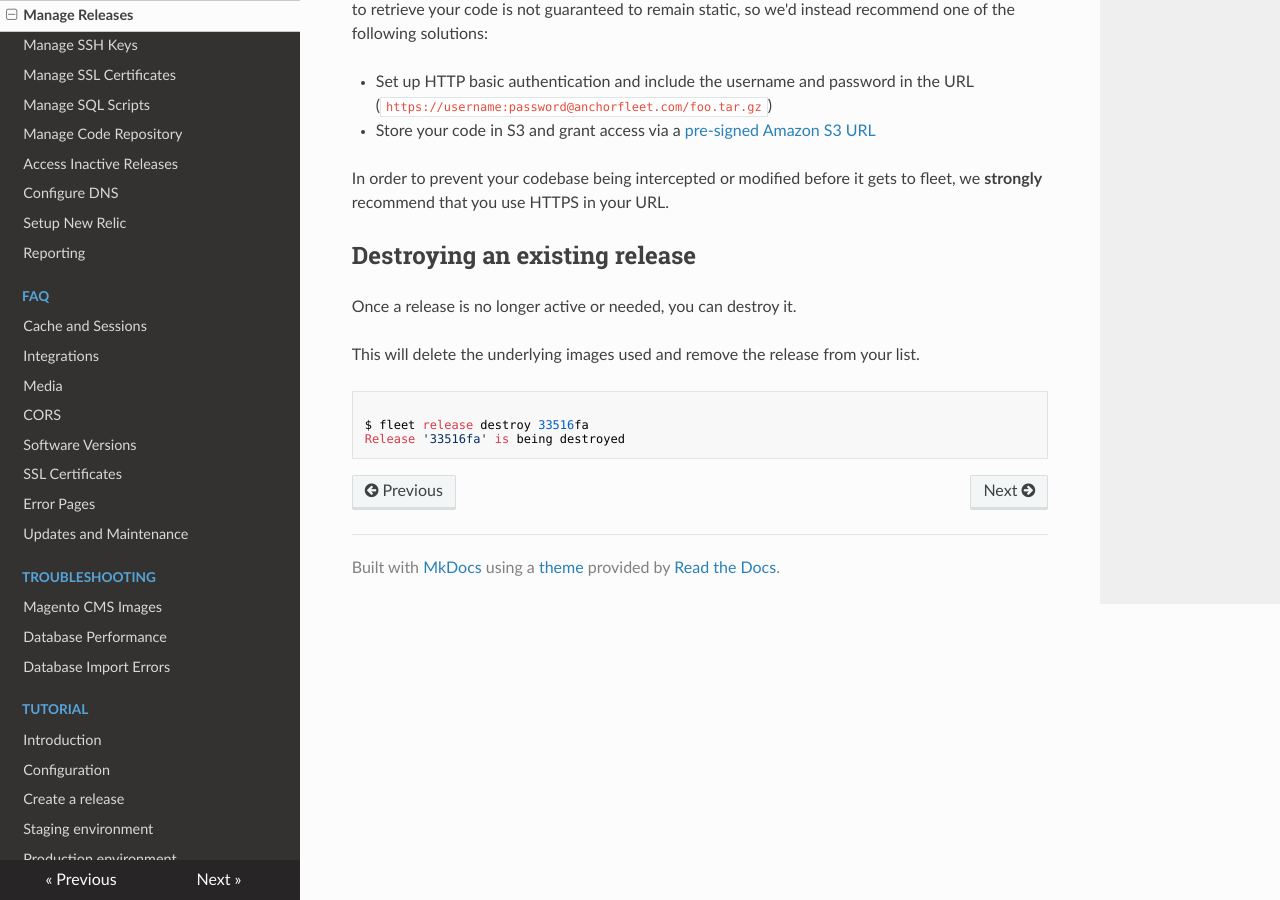
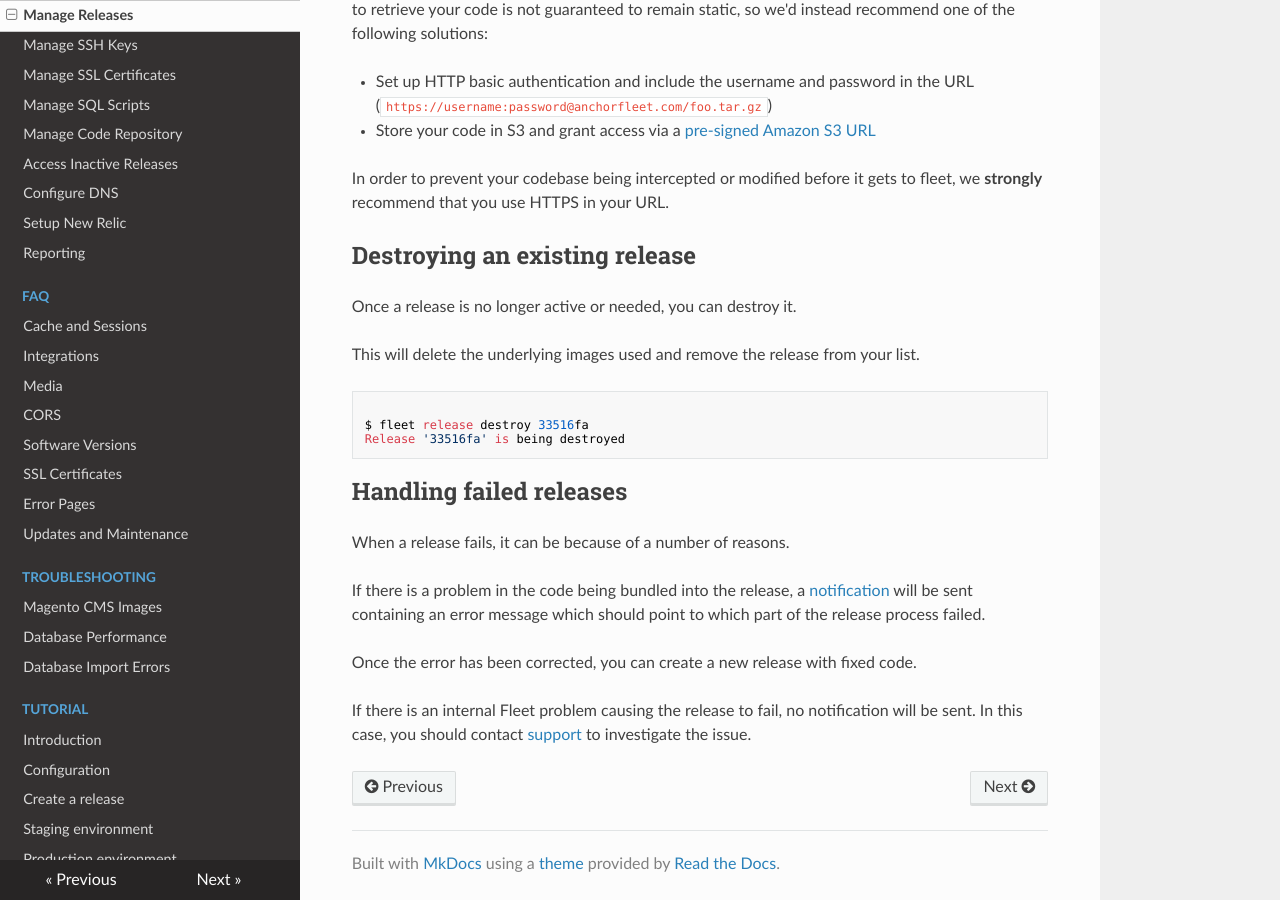
Before and after one commit to anchor/fleet-magento-docs, an MkDocs documentation site: the page built from docs/how-to/manage-releases.md, in a window 1280 px wide and 900 px high, scrolled down 2331 px. Built offline with MkDocs 1.6.1, drawn with Linux system fonts in a browser that asks for light colours; nearby versions of some CDN libraries; old or Windows-style settings are respelled for this version of MkDocs; some of the changed text lies outside the part shown.

Commit message:
Document how to handle failed releases

````diff
--- a/docs/how-to/manage-releases.md
+++ b/docs/how-to/manage-releases.md
@@ -3,7 +3,7 @@ A release corresponds to a single version of your site's code.
 Listing existing releases
 ----
 
-Releases will be either creating or available.
+Releases will be either creating, available or failed.
 
 ```
 
@@ -134,3 +134,20 @@ This will delete the underlying images used and remove the release from your lis
 $ fleet release destroy 33516fa
 Release '33516fa' is being destroyed
 ```
+
+Handling failed releases
+----
+
+When a release fails, it can be because of a number of reasons.
+
+If there is a problem in the code being bundled into the release, a
+[notification](/how-to/manage-notifications/) will be sent containing
+an error message which should point to which part of the release process
+failed.
+
+Once the error has been corrected, you can create a new release with fixed
+code.
+
+If there is an internal Fleet problem causing the release to fail, no
+notification will be sent. In this case, you should contact [support](/support/)
+to investigate the issue.
````
